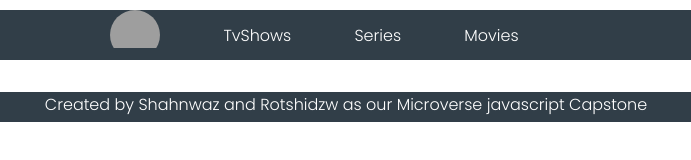
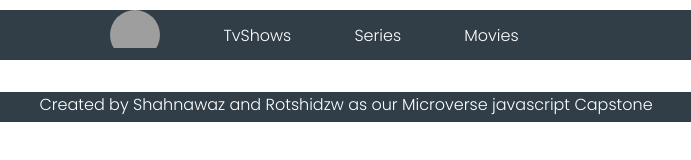
Before and after one commit to shahnawaza75/Javascript_capstone, a website built with webpack: page src/index.html in a window 1280 px wide. Shown: the full height of the page, 294-985 px from the left. Built offline with nearby package versions, Linux system fonts and the light colour scheme; no server answers; grey boxes are pictures that could not be loaded.

Commit message:
added name to html

```diff
--- a/src/index.html
+++ b/src/index.html
@@ -22,7 +22,7 @@
     </main>
     <footer>
       <div>
-          <p class="footer_p">Created by Shahnwaz and Rotshidzw as our Microverse javascript Capstone</p>
+          <p class="footer_p">Created by Shahnawaz and Rotshidzw as our Microverse javascript Capstone</p>
       </div>
     </footer>
   </body>
```
Also changed, not shown: dist/index.html.
